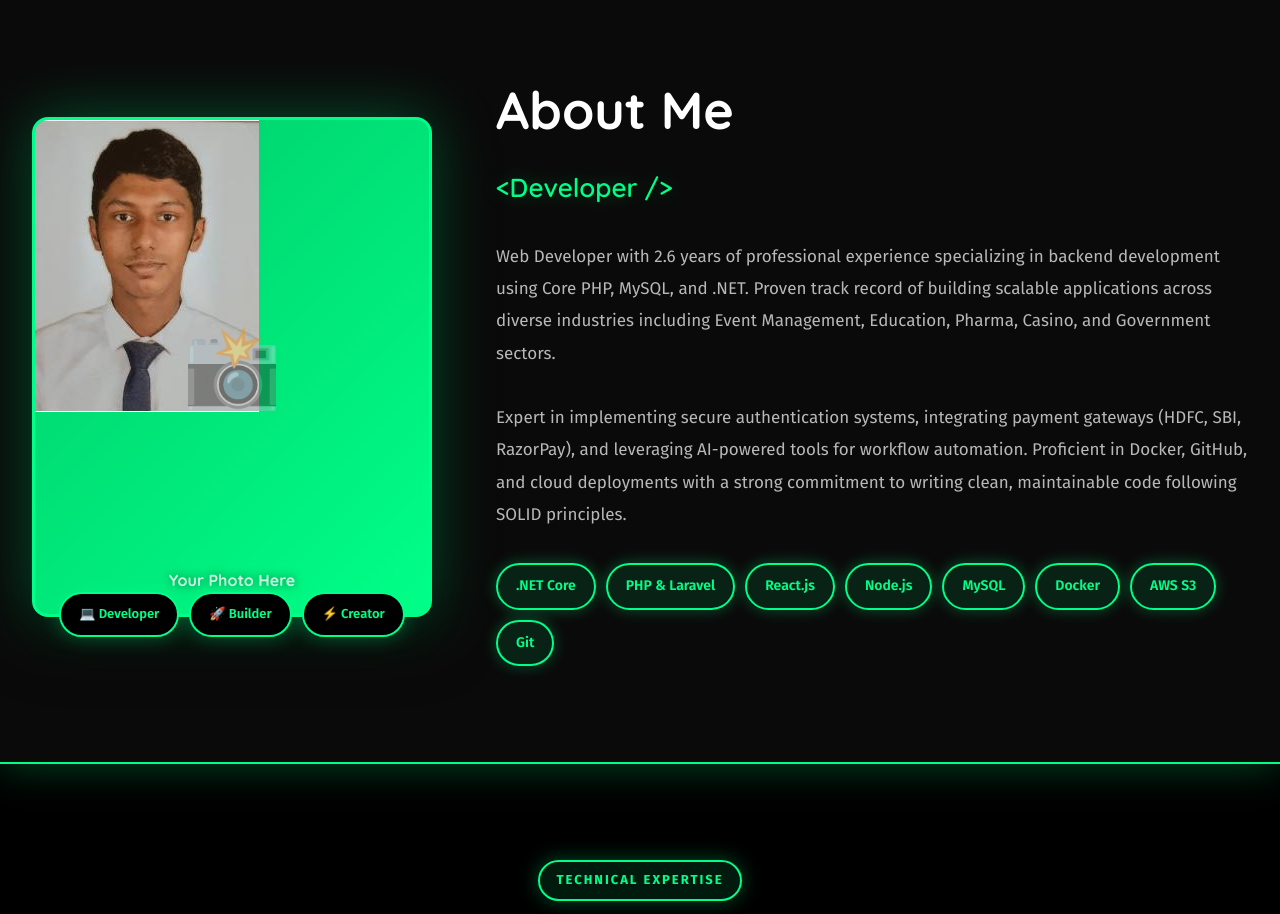
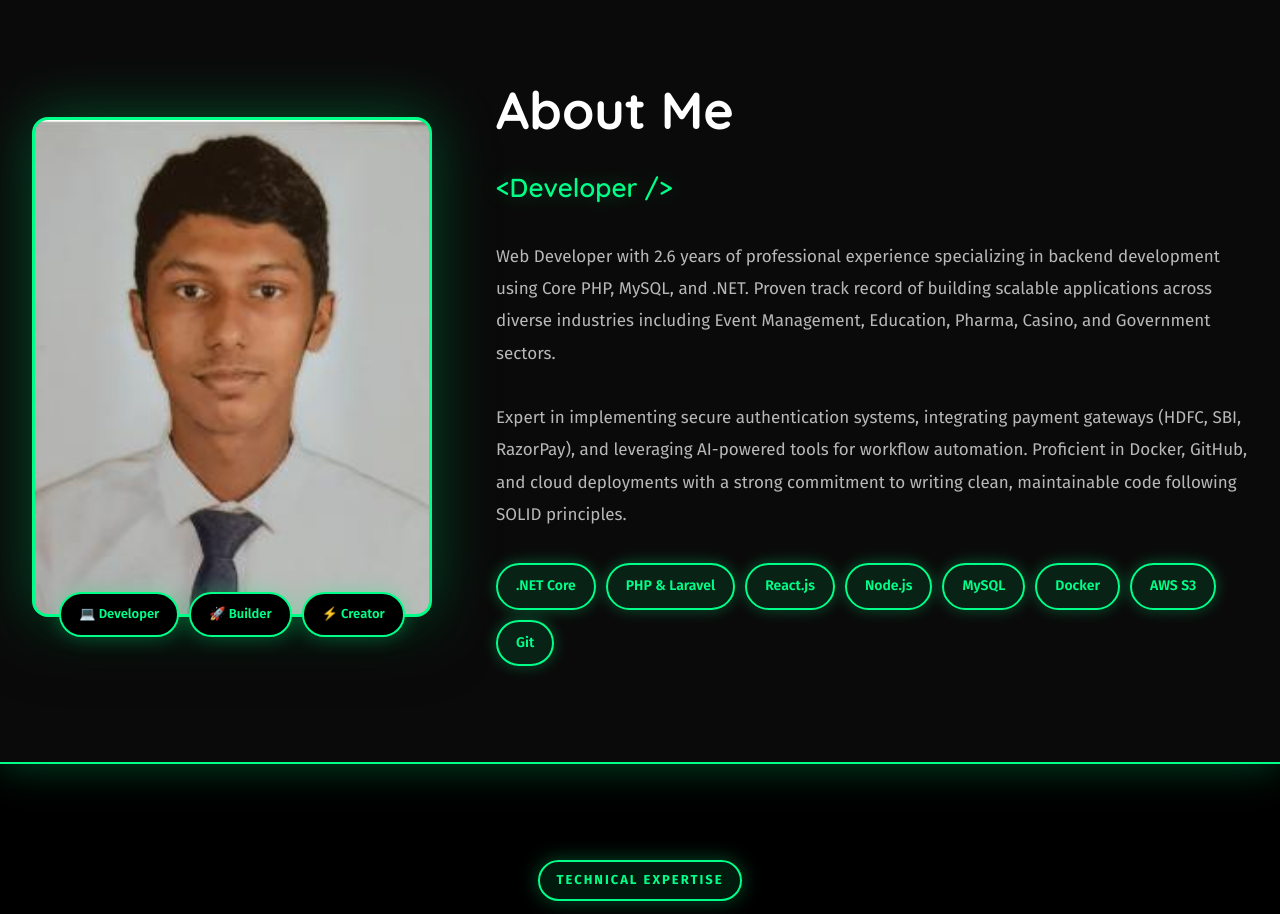
Before and after one commit to yasershaikh327/MyPortFolio, a plain HTML site: page index.html in a window 1280 px wide. Shown: the part 830-1744 px from the top of the page. Drawn offline with Linux system fonts and the light colour scheme.

Commit message:
FixedImage

```diff
--- a/index.html
+++ b/index.html
@@ -408,7 +408,7 @@
         }
 
         .profile-image::before {
-            content: '📸';
+            content: '';
             position: absolute;
             top: 50%;
             left: 50%;
@@ -418,7 +418,7 @@
         }
 
         .profile-image::after {
-            content: 'Your Photo Here';
+            content: '';
             position: absolute;
             bottom: 20px;
             left: 50%;
@@ -1095,7 +1095,7 @@
             <div class="profile-image-wrapper fade-in">
                 <div class="profile-image">
                     <!-- Replace with your actual photo -->
-                     <img src="myimg.jpg" />
+                     <img src="myimg.jpg" style="width: inherit;"/>
                 </div>
                 <div class="profile-badges">
                     <span class="badge">💻 Developer</span>
```
